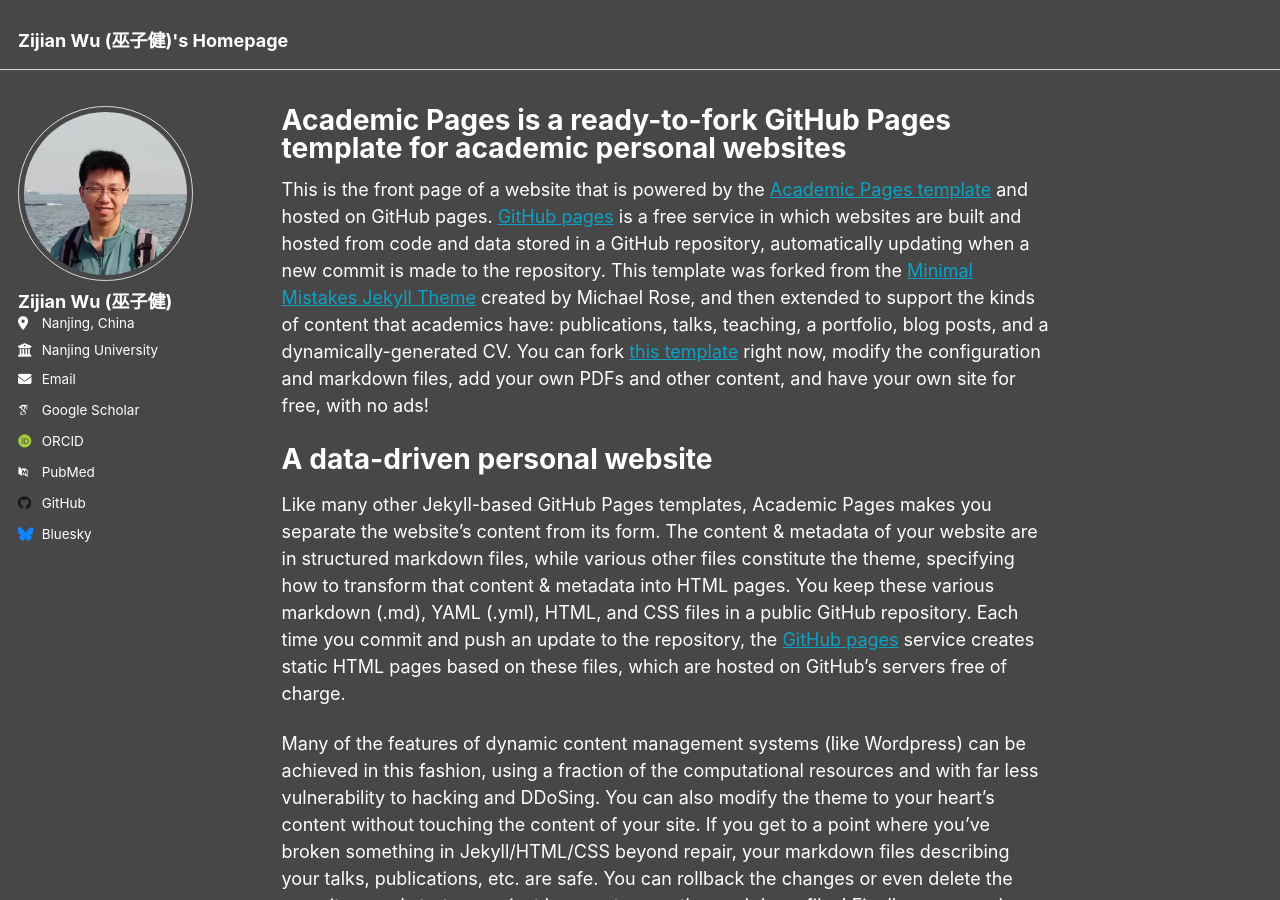
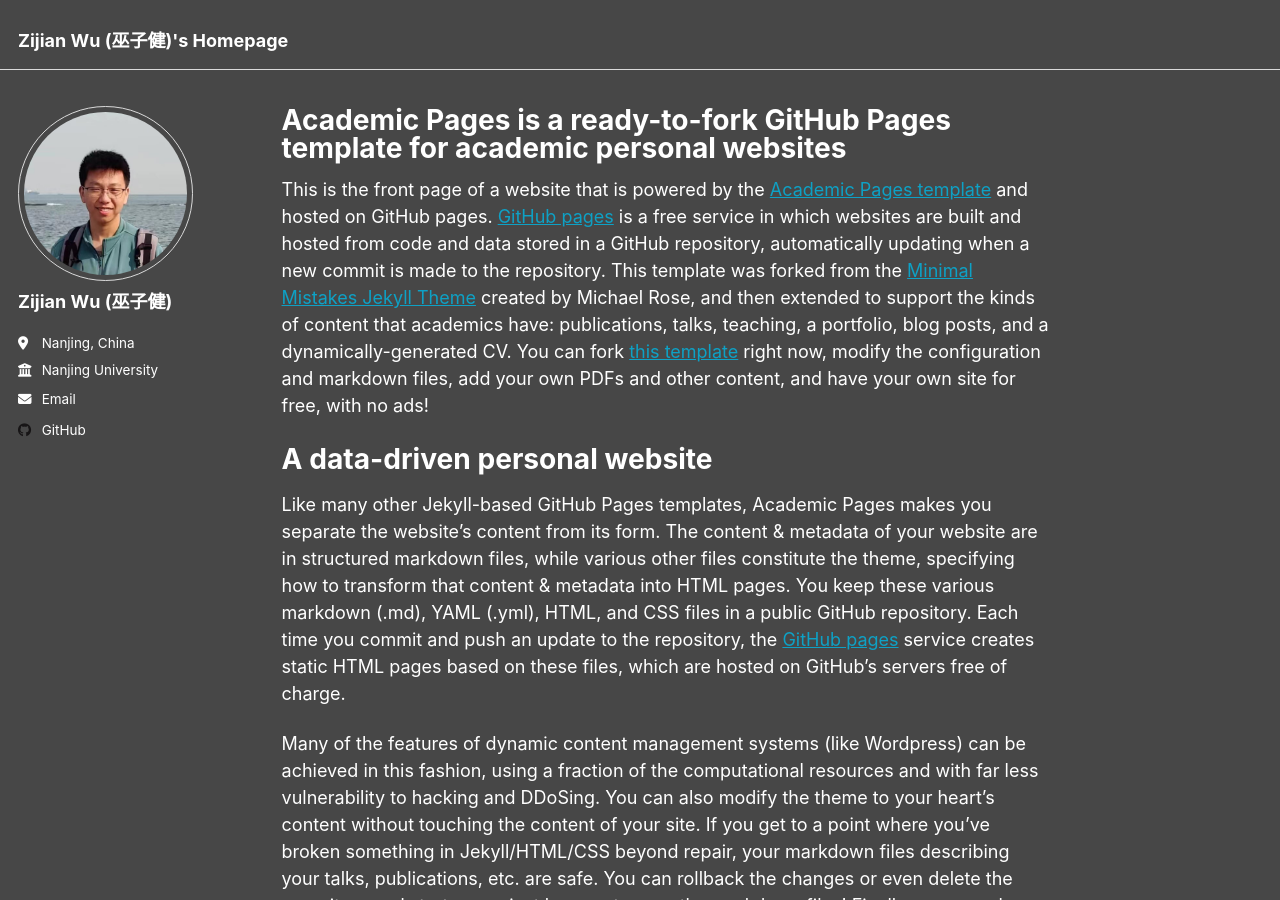
Before and after one commit to Zijian-Wu/Zijian-Wu.github.io, a Jekyll site: the page built from _pages/about.md, in a window 1280 px wide and 900 px high. Built offline with Jekyll 4.4.1, drawn with Linux system fonts in a browser that asks for light colours; some web fonts are replaced; some of the changed lines change nothing that is shown.

Commit message:
update icon

```diff
--- a/_config.yml
+++ b/_config.yml
@@ -26,7 +26,7 @@
   avatar           : "zijianwu.jpg"
   name             : "Zijian Wu (巫子健)"
   pronouns         : # example: "she/her"
-  # bio              : " "
+  bio              : "                                                  "
   location         : "Nanjing, China"
   employer         : "Nanjing University"
   uri              : # URL
@@ -34,11 +34,14 @@
 
   # Academic websites
   arxiv            : # URL - Update with the correct link to your profile
-  googlescholar    : "https://scholar.google.com/citations?user=PS_CX0AAAAAJ"
+  # googlescholar    : "https://scholar.google.com/citations?user=PS_CX0AAAAAJ"
+  googlescholar    : # URL
   impactstory      : # URL
-  orcid            : "http://orcid.org/yourorcidurl"
+  # orcid            : "http://orcid.org/yourorcidurl"
+  orcid            : # URL
   semantic         : # URL
-  pubmed           : "https://www.ncbi.nlm.nih.gov/pubmed/?term=john+snow"
+  # pubmed           : "https://www.ncbi.nlm.nih.gov/pubmed/?term=john+snow"
+  pubmed           : # URL
   researchgate     : # URL
   scopus           : # URL
 
@@ -46,12 +49,13 @@
   bitbucket        : # Username - Update with your username on the site
   codepen          : # Username
   dribbble         : # Username
-  github           : "academicpages"
+  github           : "Zijian-Wu"
   kaggle           : # Username
   stackoverflow    : # User number or user number and name (i.e., use "1" or "1/jeff-atwood")
 
   # Social media
-  bluesky          : "bsky.app" # Replace this with you Bluesky username
+  # bluesky          : "bsky.app" # Replace this with you Bluesky username
+  bluesky          : # Username
   facebook         : # Username
   flickr           : # Username
   foursquare       : # Username
```
Also changed, not shown: images/favicon.ico.
